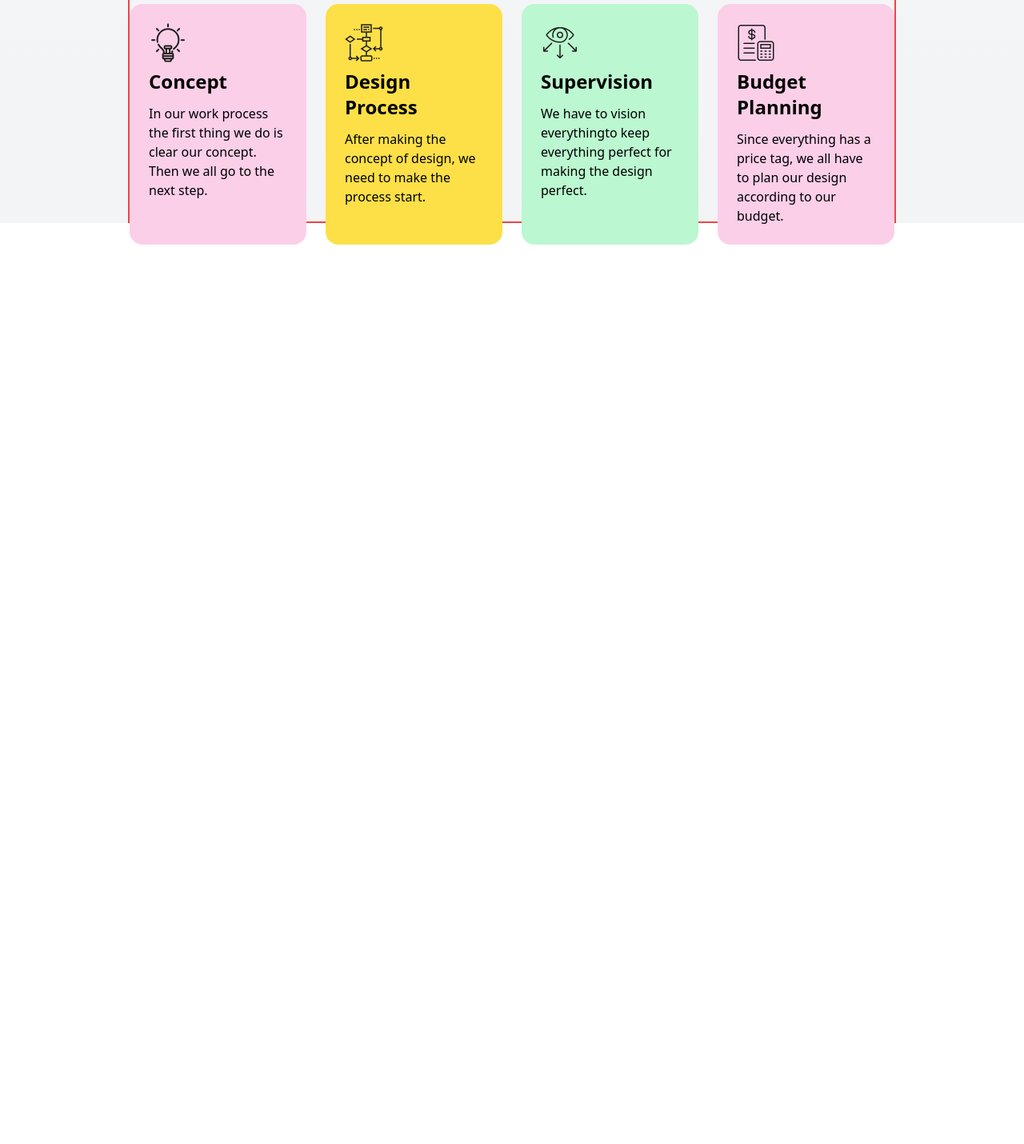
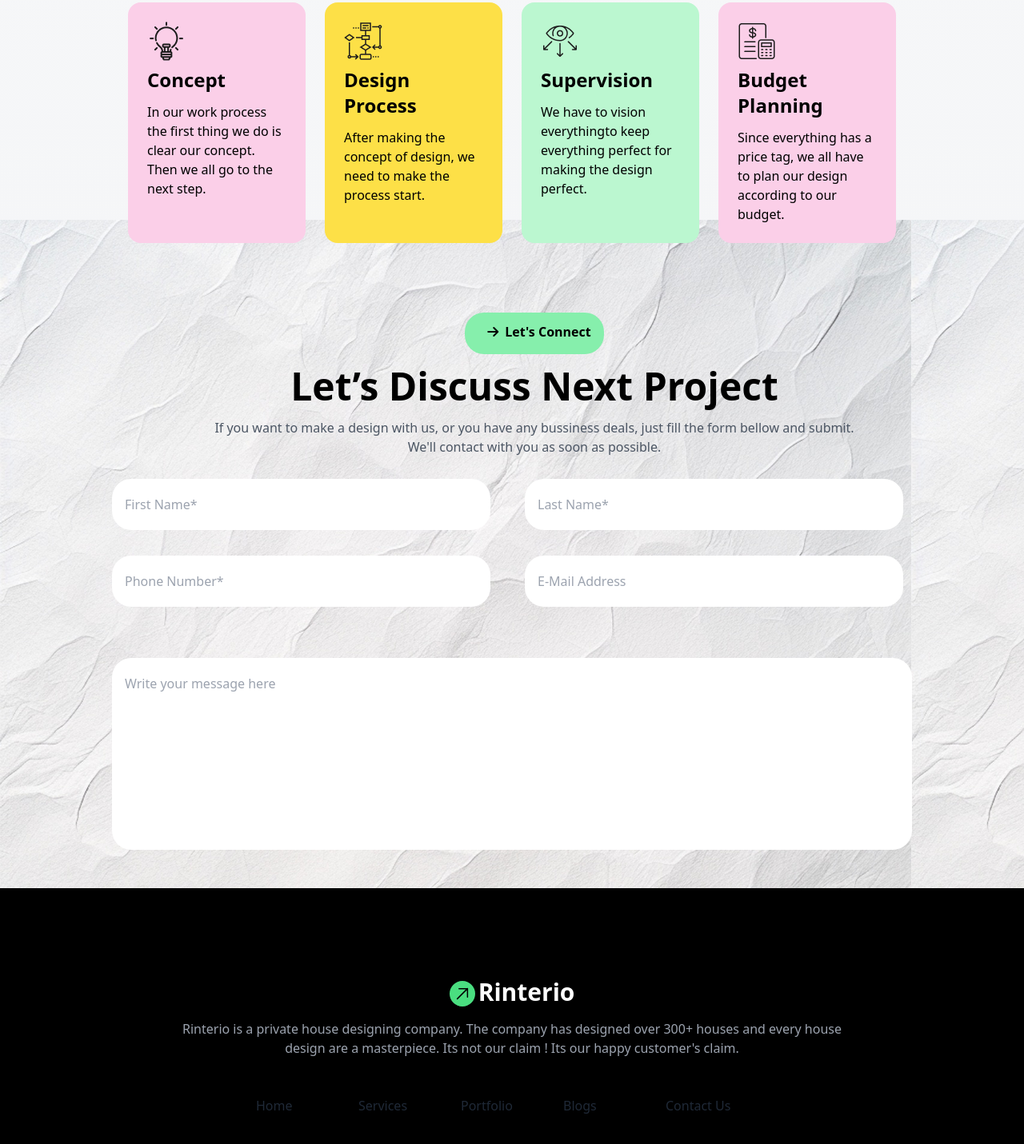
Before and after one commit to amritodey1100/assignment---3, a plain HTML site: page index.html in a window 1280 px wide. Shown: the part 2025-3456 px from the top of the page at 80% size. Before the commit the page ends 2331 px from the top, so only its background shows below. Drawn offline with nearby package versions, Linux system fonts and the light colour scheme.

Commit message:
completed text area

```diff
--- a/index.html
+++ b/index.html
@@ -14,6 +14,11 @@
         .manrope-font {
   font-family: "Manrope", sans-serif;
 }
+
+.paper{
+    background-image: url(assets/bg.jpg);
+}
+
     </style>
 </head>
 <body class=" w-screen bg-gradient-to-b from-gray-50 to-gray-100">
@@ -100,8 +105,8 @@
 
         <!-- Card Section -->
 
-        <section class="w-3/4 mx-auto border-solid border-2 border-red-500">
-            <div class="w-full h-[1440px] lg:h-[500px] ml-11 lg:ml-0 ">
+        <section class="w-3/4 mx-auto">
+            <div class="w-full h-[1440px] lg:h-[500px] lg:ml-0 ">
                 <div class="lg:w-6/12 text-center mx-auto ">
                     <button class="text-black mt-4 font-semibold bg-white py-1 pr-4 pt-2 rounded-3xl lg:ml-0 ">
                         <i class="lg:ml-1 lg:p-2 fa-solid fa-arrow-right"></i>How we works</button>
@@ -132,9 +137,45 @@
                 </div>
             </div>
         </section>
+        <section>
+            <div class="paper h-[836px] w-full">
+                <div class="w-[327px] lg:w-full h-[180px] items-center text-center pt-[100px] ml-7">
+                    <button class="text-black mt-4 font-semibold bg-green-300 pl-4 py-3 pr-4 pt-2 rounded-3xl lg:ml-0 items-center">
+                        <i class="lg:ml-1 lg:p-2 fa-solid fa-arrow-right"></i>Let's Connect</button>
+                    <h1 class="text-5xl font-extrabold text-black pt-4">Let’s Discuss Next Project</h1>
+                    <p class="text-gray-600 pt-4">If you want to make a design with us, or you have any bussiness deals, just fill the form bellow and submit. <br> We'll contact with you as soon as possible.</p>
+                </div>
+                <div class="h-48 mt-56 lg:mt-36 w-96 lg:w-[1000px] mx-auto">
+                    <div class="grid grid-cols-1 lg:grid-cols-2 gap-8">
+                        <input placeholder="First Name*" type="text" class="h-16 w-[327px] lg:w-[473px] bg-white p-4 rounded-3xl">
+                        <input placeholder="Last Name*" type="text" class="h-16 w-[327px] lg:w-[473px] bg-white p-4 rounded-3xl">
+                        <input placeholder="Phone Number*" type="number" class="h-16 w-[327px] lg:w-[473px] bg-white p-4 rounded-3xl">
+                        <input placeholder="E-Mail Address" type="email" class="h-16 w-[327px] lg:w-[473px] bg-white p-4 rounded-3xl" >
+                    </div>
+                    <div>
+                        <input placeholder="Write your message here" type="email" class="h-60 w-[327px] lg:w-[1000px] mt-16 bg-white pl-4 pb-44 rounded-3xl" >
+                    </div>
+                </div>
+            </div>
+        </section>
     </main>
-    <footer>
+    <footer class="w-full h-[500px] bg-black">
+        <div class="text-center pt-28">
+            <h3 class="flex justify-center text-3xl text-white font-bold"> <span class="bg-green-400 text-black mt-1 mr-1 p-1 rounded-3xl -rotate-45"><svg xmlns="http://www.w3.org/2000/svg" fill="none" viewBox="0 0 24 24" stroke-width="1.5" stroke="currentColor" class="size-6">
+                <path stroke-linecap="round" stroke-linejoin="round" d="M13.5 4.5 21 12m0 0-7.5 7.5M21 12H3" />
+              </svg></span>Rinterio</h3>
+            <p class="text-gray-400 pt-4">Rinterio is a private house designing company. The company has designed over 300+ houses and every house <br> design are a masterpiece. Its not our claim ! Its our happy customer's claim.</p>
+        </div>
+        <div class="grid grid-cols-1 lg:grid-cols-5 lg:w-3/6 pt-12 mx-auto">
+            <a href="">Home</a>
+            <a href="">Services</a>
+            <a href="">Portfolio</a>
+            <a href="">Blogs</a>
+            <a href="">Contact Us</a>
+        </div>
+        <div>
 
+        </div>
     </footer>
 </body>
 </html>
```
